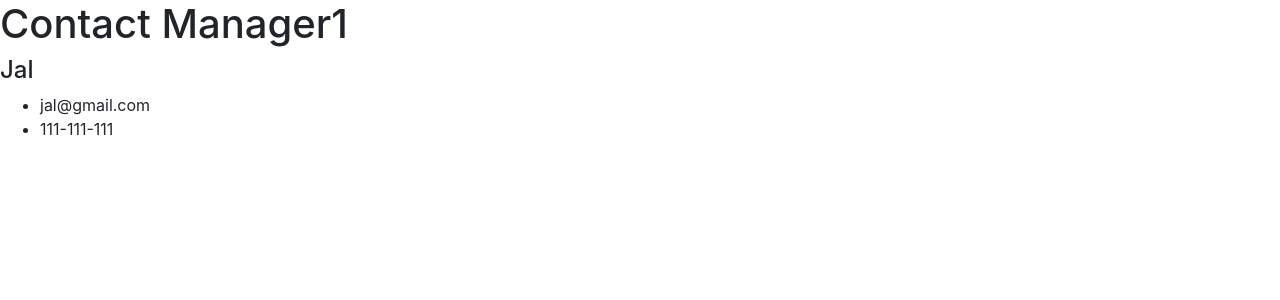
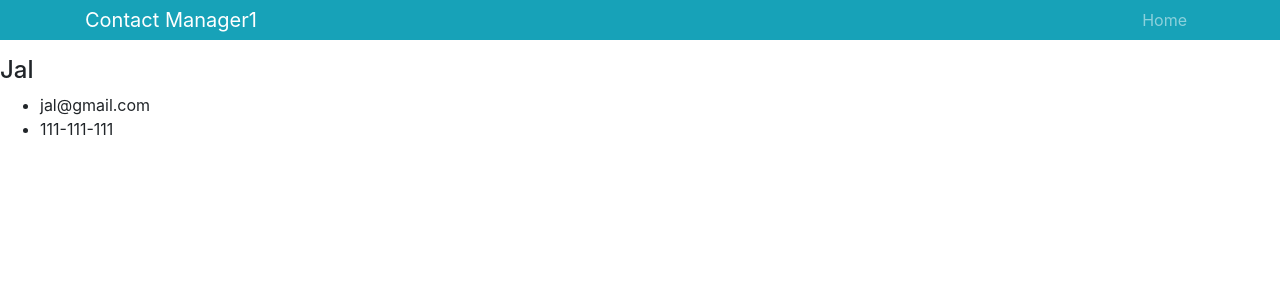
Before and after one commit to japsy123/ContactManager, a React (Create React App) app: page / in a window 1280 px wide. Shown: the top 300 px of the page. Built offline with nearby package versions, Linux system fonts and the light colour scheme.

Commit message:
Setting bootstrap nav for Header

```diff
--- a/src/components/Header.js
+++ b/src/components/Header.js
@@ -2,10 +2,24 @@
 import PropTypes from "prop-types";
 
 const Header = props => {
+  const { branding } = props;
   return (
-    <div>
-      <h1> {props.branding}</h1>
-    </div>
+    <nav className="navbar navbar-expand-sm navbar-dark bg-info mb-3 py-0">
+      <div className="container">
+        <a href="/" className="navbar-brand">
+          {branding}
+        </a>
+        <div>
+          <ul className="navbar-nav mr-auto">
+            <li className="navbar-item">
+              <a href="/" className="nav-link">
+                Home
+              </a>
+            </li>
+          </ul>
+        </div>
+      </div>
+    </nav>
   );
 };
 
```
